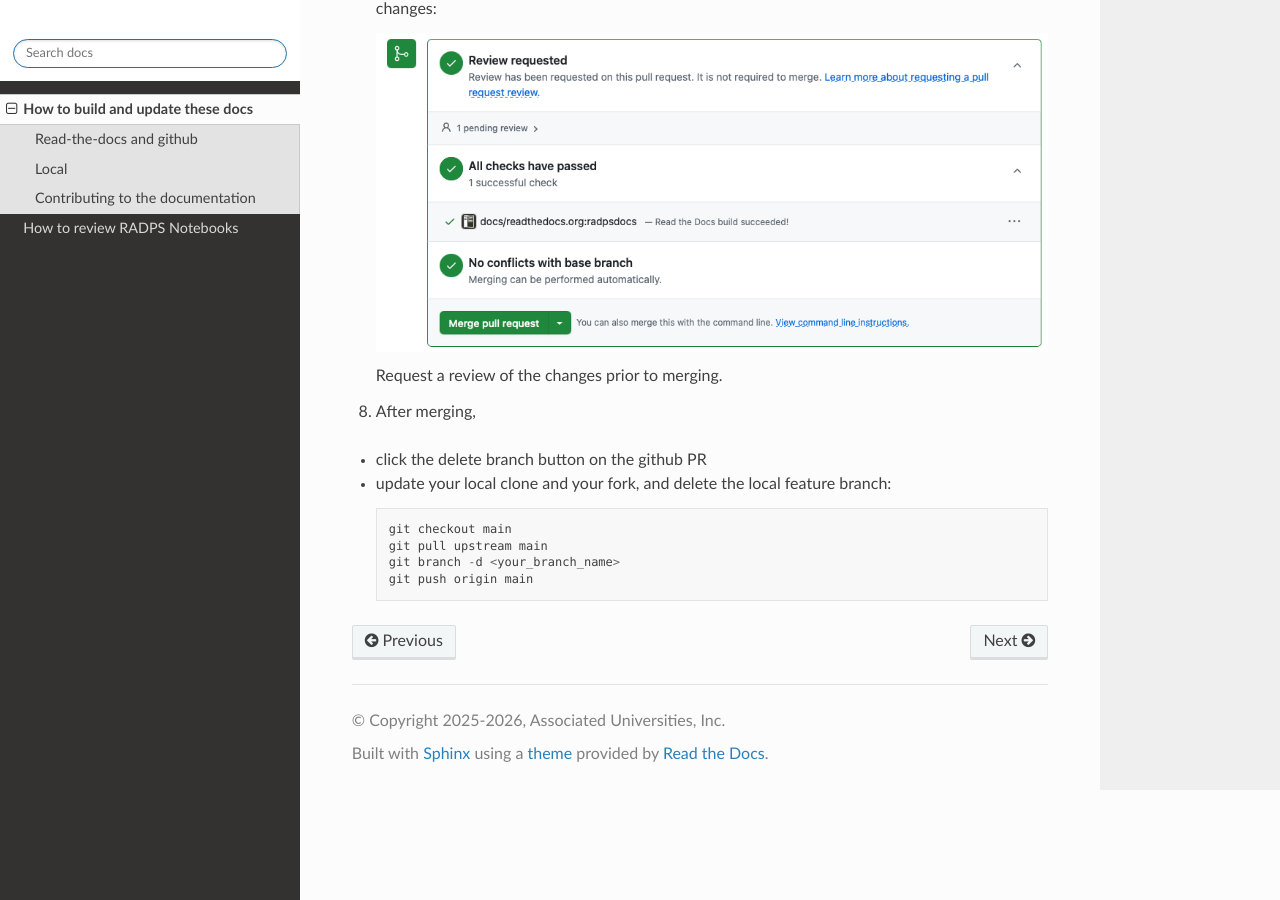
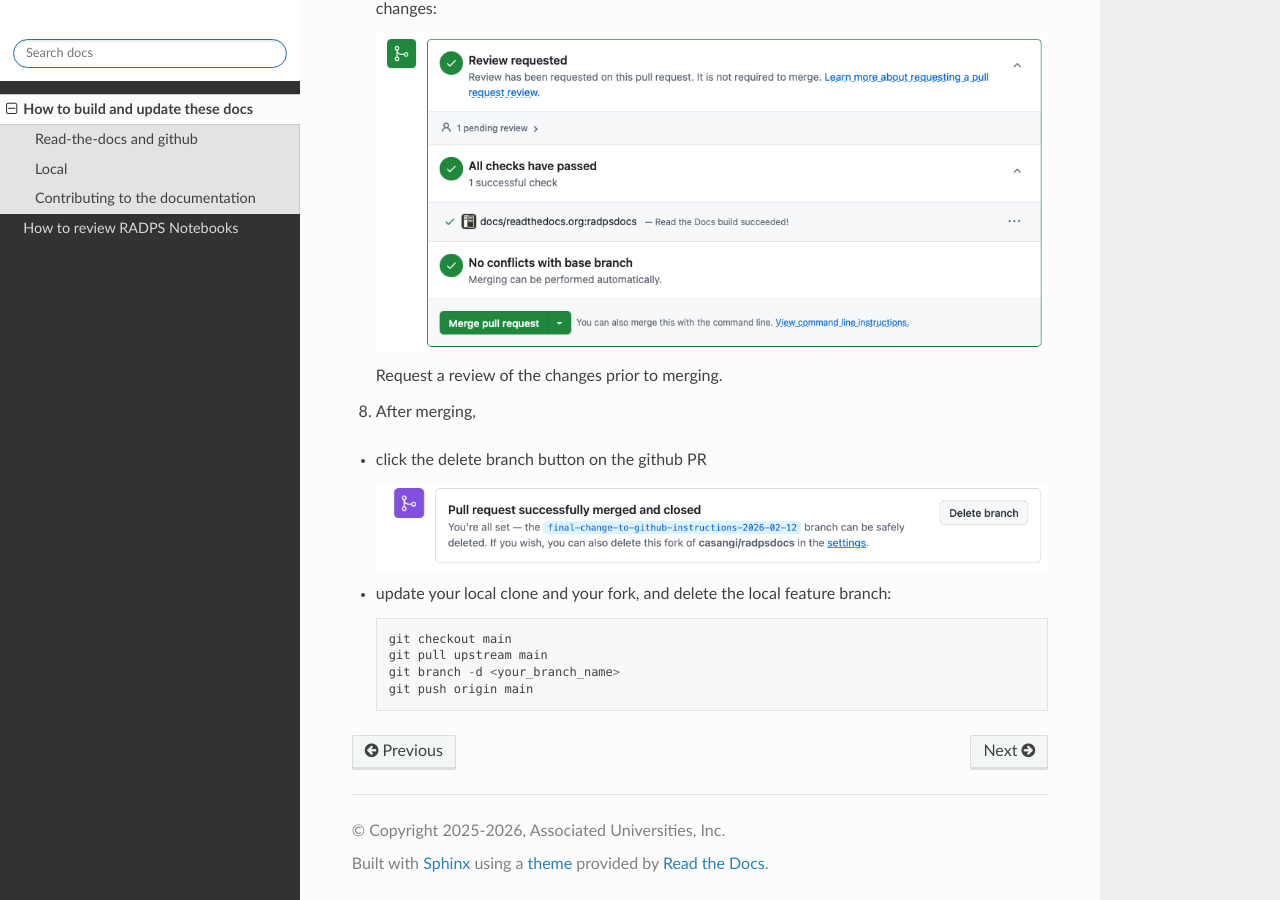
Before and after one commit to casangi/radpsdocs, a Sphinx documentation site: the page built from docs/building_docs.md, in a window 1280 px wide and 900 px high, scrolled down 1750 px. Built offline with Sphinx 7.4.7 and the Read the Docs theme 3.1.0, drawn with Linux system fonts in a browser that asks for light colours.

Commit message:
added image showing delete branch button

````diff
--- a/docs/building_docs.md
+++ b/docs/building_docs.md
@@ -89,6 +89,9 @@ This includes:
 
 * click the delete branch button on the github PR
 
+
+    ![Delete Branch in PR](nuke_branch.png)
+
 * update your local clone and your fork, and delete the local feature branch:
 
     ```
````
Also changed, not shown: docs/nuke_branch.png (added).
